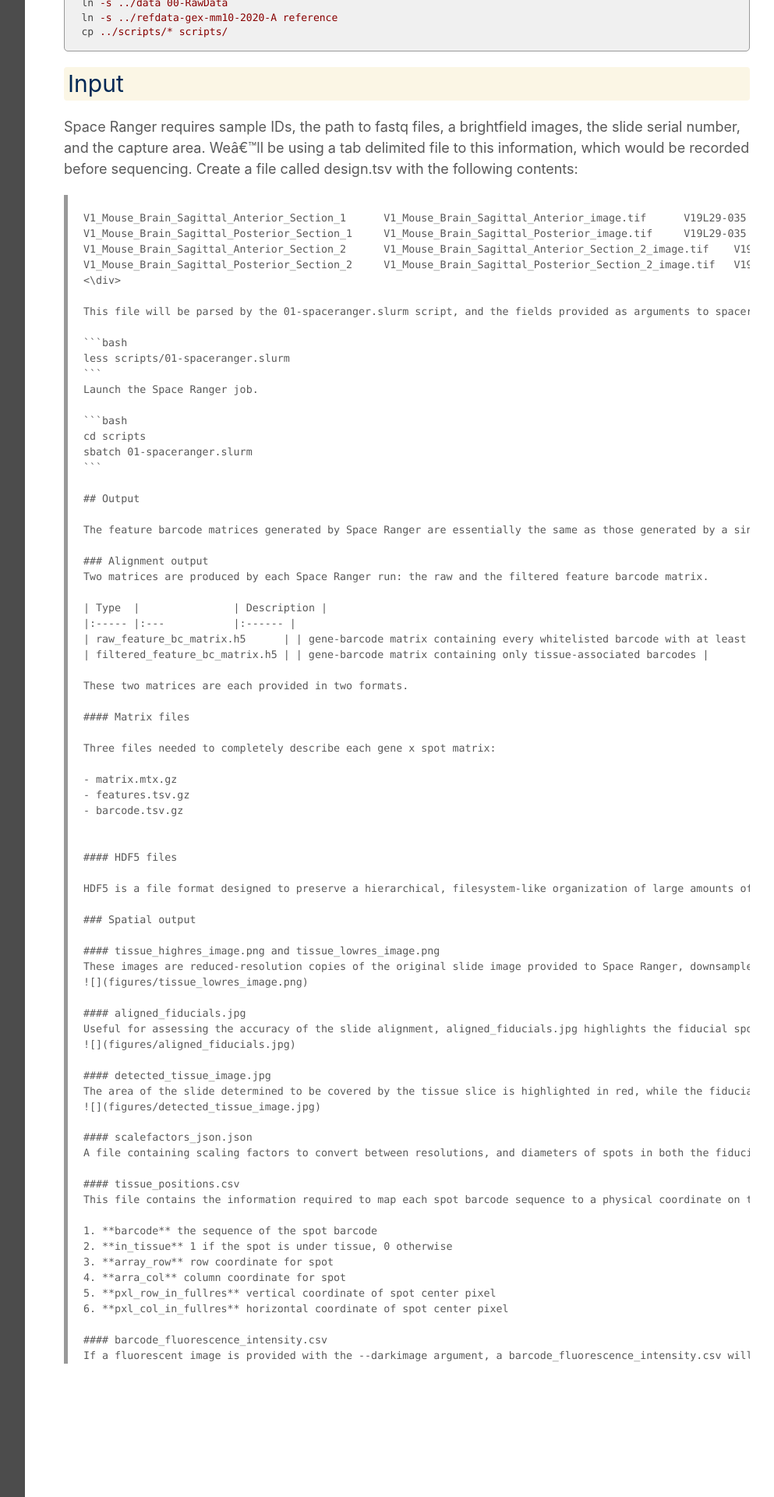
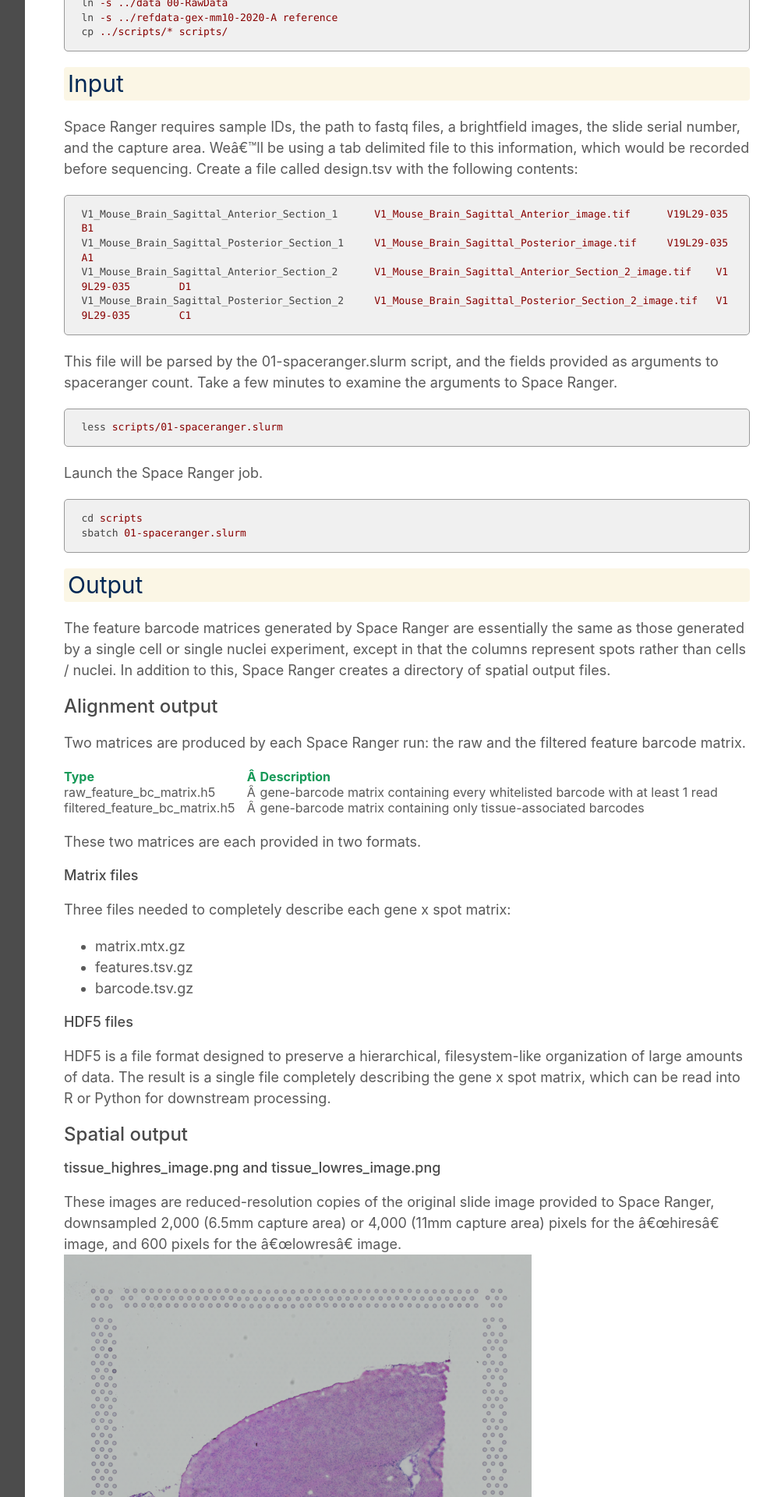
Before and after one commit to ucdavis-bioinformatics-training/2022-December-Spatial-Transcriptomics, a Jekyll site: the page built from data_reduction/Expression_Matrix.md, in a window 1280 px wide. Shown: the part 1330-3250 px from the top of the page at 78% size, without its empty margins (268-1261 px from the left). Built offline with Jekyll 4.4.1, drawn with Linux system fonts in a browser that asks for light colours; our own code applies the rules of GitHub Pages for plain Markdown files; some of the changed text lies outside the part shown.

Commit message:
formatting fail

````diff
--- a/data_reduction/Expression_Matrix.md
+++ b/data_reduction/Expression_Matrix.md
@@ -38,12 +38,12 @@ cp ../scripts/* scripts/
 ## Input
 Space Ranger requires sample IDs, the path to fastq files, a brightfield images, the slide serial number, and the capture area. We'll be using a tab delimited file to this information, which would be recorded before sequencing. Create a file called design.tsv with the following contents:
 
-<div class='output'>
+```bash
 V1_Mouse_Brain_Sagittal_Anterior_Section_1	V1_Mouse_Brain_Sagittal_Anterior_image.tif	V19L29-035	B1
 V1_Mouse_Brain_Sagittal_Posterior_Section_1	V1_Mouse_Brain_Sagittal_Posterior_image.tif	V19L29-035	A1
 V1_Mouse_Brain_Sagittal_Anterior_Section_2	V1_Mouse_Brain_Sagittal_Anterior_Section_2_image.tif	V19L29-035	D1
 V1_Mouse_Brain_Sagittal_Posterior_Section_2	V1_Mouse_Brain_Sagittal_Posterior_Section_2_image.tif	V19L29-035	C1
-<\div>
+```
 
 This file will be parsed by the 01-spaceranger.slurm script, and the fields provided as arguments to spaceranger count. Take a few minutes to examine the arguments to Space Ranger.
 
````
